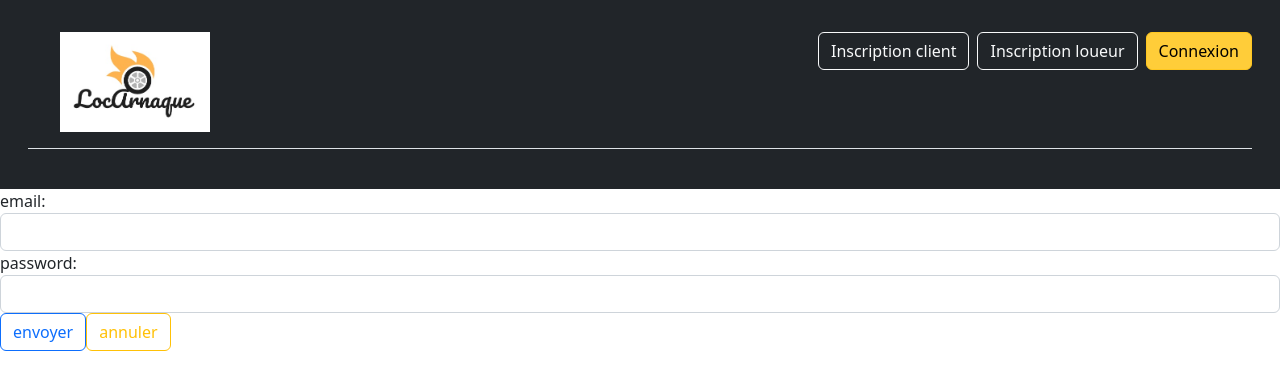
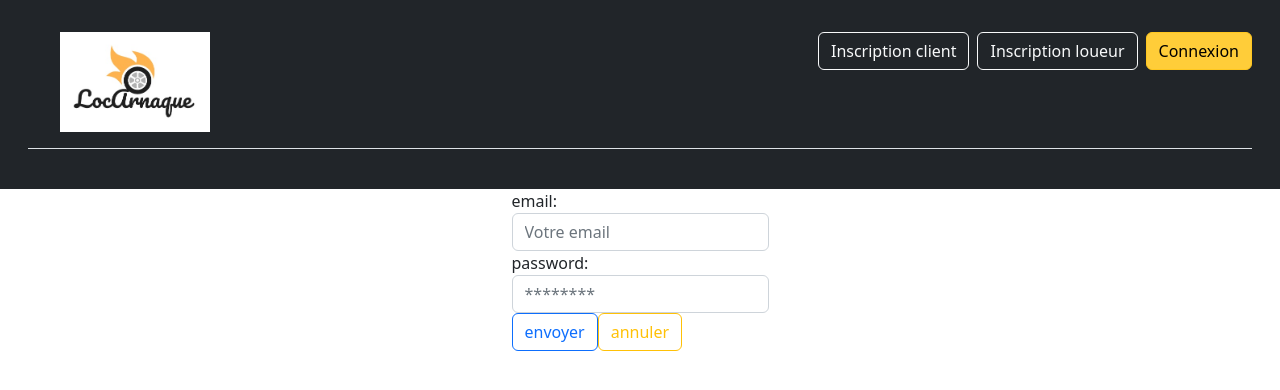
Before and after one commit to AnastasiaRotari/LocationVoiture, an Angular app in the folder LocationVoitureAngular/: page /login in a window 1280 px wide. Shown: the top 390 px of the page. Built offline with nearby package versions, Linux system fonts and the light colour scheme.

Commit message:
front inscription client/loueur + connexion

```diff
--- a/LocationVoitureAngular/src/app/location/component/client/inscription/inscription.component.html
+++ b/LocationVoitureAngular/src/app/location/component/client/inscription/inscription.component.html
@@ -32,7 +32,7 @@
       <ng-container formGroupName="groupePassword">
         <div class="form-group">
           <label for="password">password:</label>
-          <input type="password" formControlName="password" class="form-control" placeholder="Entrez votre mot de passe"/>
+          <input type="password" formControlName="password" class="form-control" placeholder="********"/>
           <small id="emailHelp" class="form-text text-muted">Essayez de ne pas utiliser le nom de votre chien.</small>
           <div
             *ngIf="
--- a/LocationVoitureAngular/src/app/location/component/inscription-loueur/inscription-loueur.component.html
+++ b/LocationVoitureAngular/src/app/location/component/inscription-loueur/inscription-loueur.component.html
@@ -32,7 +32,7 @@
       <ng-container formGroupName="groupePassword">
         <div class="form-group">
           <label for="password">password:</label>
-          <input type="password" formControlName="password" class="form-control" placeholder="Entrez votre mot de passe"/>
+          <input type="password" formControlName="password" class="form-control" placeholder="********"/>
           <small id="emailHelp" class="form-text text-muted">Essayez de ne pas utiliser le nom de votre chien.</small>
           <div
             *ngIf="
--- a/LocationVoitureAngular/src/app/location/component/login/login.component.html
+++ b/LocationVoitureAngular/src/app/location/component/login/login.component.html
@@ -1,3 +1,4 @@
+<div class="d-flex justify-content-center">
 <div *ngIf="error" class="alert alert-danger">données incorrectes</div>
 <form (ngSubmit)="send()" #form="ngForm">
   <div class="form-group">
@@ -5,6 +6,7 @@
     <input
       type="email"
       name="email"
+      placeholder="Votre email"
       class="form-control"
       [(ngModel)]="email"
       required
@@ -22,6 +24,7 @@
     <input
       type="password"
       name="password"
+      placeholder="********"
       class="form-control"
       [(ngModel)]="password"
       required
@@ -44,3 +47,4 @@
     >
   </div>
 </form>
+</div>
```
